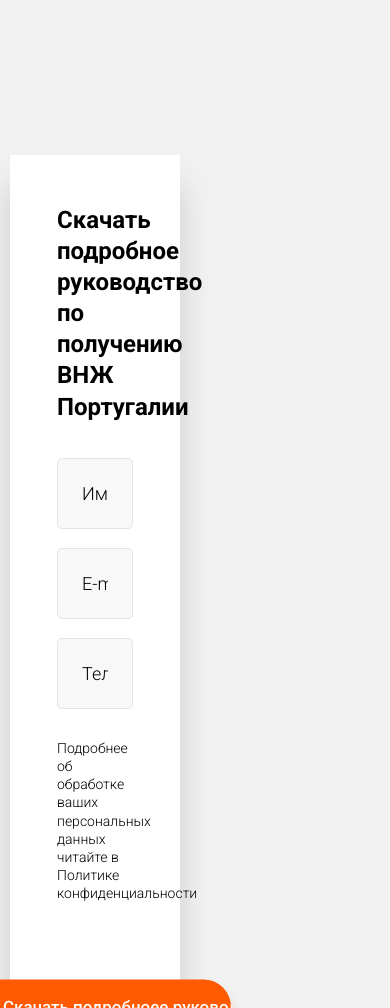
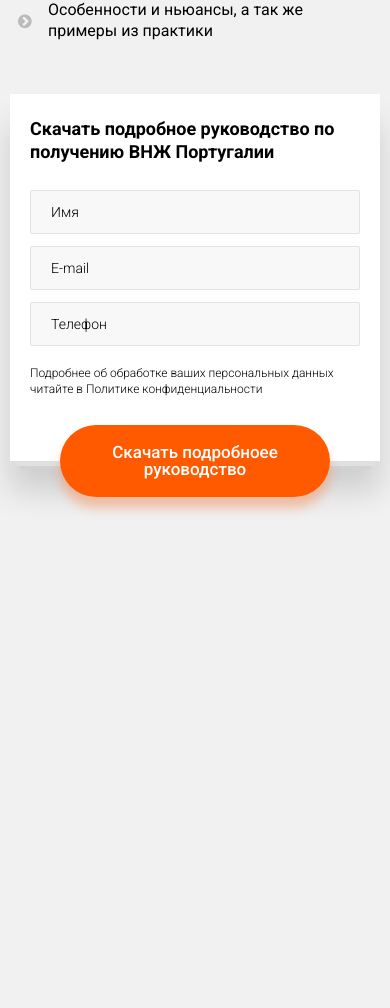
Before and after one commit to Owleek/residence-multi-page, a website: page src/guide.html in a window 390 px wide. Shown: the part 739-1747 px from the top of the page. After the commit the page ends 1292 px from the top, so only its background shows below. Drawn offline with nearby package versions, Linux system fonts and the light colour scheme; files that its build step writes are made by us from their sources.

Commit message:
2 pages is responsive

```diff
--- a/src/guide.html
+++ b/src/guide.html
@@ -19,7 +19,7 @@
 <body>
     <div class="layout">
         <header class="header">
-            <div class="keepcenter">
+            <div class="keepcenter keepcenter_narrow-indent-mob">
                 <div class="header__inner">
                     <div class="header__left-column">
                         <a href="#" class="header__logo">
@@ -76,7 +76,7 @@
                                     </li>
                                 </ul>
                             </div>
-                            <div class="guide__column">
+                            <div class="guide__column form-container">
                                 <div class="form linear-shadow">
                                     <h3 class="form__title">
                                         Скачать подробное руководство по получению ВНЖ Португалии
@@ -96,7 +96,7 @@
                                             конфиденциальности
                                         </p>
                                         <button type="submit" class="btn btn_abs-center">
-                                            Скачать подробноее руководство
+                                            Скачать подробноее <br />руководство
                                         </button>
                                     </form>
                                 </div>
--- a/src/style/_sets.scss
+++ b/src/style/_sets.scss
@@ -116,11 +116,18 @@ b {
         color: inherit;
     }
 
+    &_min-w {
+        min-width: 336px;
+
+        @include respond(md) {
+            min-width: auto;
+        }
+    }
+
     @include respond(md) {
-        width: toRem(272);
+        width: toRem(270);
         line-height: 1;
-        padding-top: toEm(19, 17);
-        padding-bottom: toEm(19, 17);
+        padding: toEm(19, 17) toEm(20, 17);
     }
 
     @media only screen and (min-width: 1024px) {
@@ -137,41 +144,43 @@ b {
             font-size: toRem(10);
         }
 
-        &-const {
-            @include respond(md) {
-                font-size: toRem(14);
-            }
-        }
 
         @include respond(md) {
             width: auto;
             min-width: toRem(136);
+        }
+
+        &-const {
+            @include respond(md) {
+                font-size: toRem(14) !important;
+                padding: toEm(15, 14) toEm(38, 14) !important;
+            }
         }
     }
 
 
 
     &_sm.btn_border-3 {
-        padding: toEm(7, 14) toEm(21,14);
+        padding: toEm(7, 14) toEm(21, 14);
 
         @include respond(md) {
-            padding: toEm(2, 14) toEm(12,14);
+            padding: toEm(8, 14) toEm(12, 14);
         }
     }
 
     &_sm.btn_border-2 {
-        padding: toEm(8, 14) toEm(22,14);
+        padding: toEm(8, 14) toEm(22 ,14);
 
         @include respond(md) {
-            padding: toEm(9, 14) toEm(13,14);
+            padding: toEm(9, 14) toEm(13, 14);
         }
     }
 
     &_sm.btn_border-1 {
-        padding: toEm(9, 14) toEm(23,14);
+        padding: toEm(9, 14) toEm(23, 14);
 
         @include respond(md) {
-            padding: toEm(10, 14) toEm(14,14);
+            padding: toEm(10, 14) toEm(14, 14);
         }
     }
 
@@ -200,16 +209,28 @@ b {
     &_border-3 {
         border-width: 3px;
         padding: toEm(22, 17) toEm(41, 17);
+
+        @include respond(md) {
+            padding: toEm(16, 17) toEm(17, 17);
+        }
     }
 
     &_border-2 {
         border-width: 2px;
         padding: toEm(23, 17) toEm(42, 17);
+
+        @include respond(md) {
+            padding: toEm(17, 17) toEm(18, 17);
+        }
     }
 
     &_border-1 {
         border-width: 1px;
         padding: toEm(24, 17) toEm(43, 17);
+
+        @include respond(md) {
+            padding: toEm(18, 17) toEm(19, 17);
+        }
     }
 
     &_icon {
@@ -271,10 +292,6 @@ b {
         left: 50%; bottom: 0;
         transform: translate(-50%, 50%);
     }
-
-    &_min-w {
-        min-width: 336px;
-    }
 }
 
 .pick-btn {
@@ -317,11 +334,29 @@ b {
     margin: 0 auto;
 
     @include respond(lg) {
-        padding: 0px 60px;
+        padding: 0px $lg-indent;
+    }
+
+    @include respond(md) {
+        padding: 0px $md-indent;
     }
 
     @include respond(sm) {
-        padding: 0px 10px;
+        padding: 0px $sm-indent;
+    }
+
+    @include respond(xs) {
+        padding: 0px $xs-indent;
+    }
+
+    &_narrow-indent-mob {
+        @include respond(xs) {
+            padding: 0px $xs-narrow-indent;
+
+            .fix-narrow-indent {
+                margin-left: diffNarrows();
+            }
+        }
     }
 }
 
@@ -369,6 +404,12 @@ b {
 
 .hidden-mob {
     @include respond(md) {
-        display: none;
+        display: none !important;
     }
 }
+
+.hidden-lg {
+    @media only screen and (min-width: 1024px) {
+        display: none !important;
+    }
+}
--- a/src/style/_vars.scss
+++ b/src/style/_vars.scss
@@ -1,3 +1,28 @@
+$lg-indent: 60px;
+$md-indent: 120px;
+$sm-indent: 80px;
+$xs-indent: 18px;
+$xs-narrow-indent: 10px;
+
+$i-mapsign: f277;
+$i-university: f19c;
+$i-calendarcheck: f274;
+$i-banknote: f0d6;
+$i-reply: f122;
+$i-arrowright: f138;
+$i-xsquare: f2d3;
+$i-addresscard: f2bb;
+$i-visa: f1f0;
+$i-arrowdown: f175;
+
+$black: #000000;
+$white: #ffffff;
+$gray: #bbbbbb;
+$orange: #ff5a00;
+$dark-blue: #18598b;
+$light-blue: #0078d4;
+$body-color: #f1f1f1;
+
 @mixin respond($device) {
 
     @if $device == xl {
@@ -19,6 +44,12 @@
     };
 
     @if $device == sm {
+        @media only screen and (max-width: 768px) {
+            @content;
+        }
+    };
+
+    @if $device == xs {
         @media only screen and (max-width: 567px) {
             @content;
         }
@@ -33,21 +64,6 @@
     @return ($pixels / $parentfont) + em;
 }
 
-$i-mapsign: f277;
-$i-university: f19c;
-$i-calendarcheck: f274;
-$i-banknote: f0d6;
-$i-reply: f122;
-$i-arrowright: f138;
-$i-xsquare: f2d3;
-$i-addresscard: f2bb;
-$i-visa: f1f0;
-$i-arrowdown: f175;
-
-$black: #000000;
-$white: #ffffff;
-$gray: #bbbbbb;
-$orange: #ff5a00;
-$dark-blue: #18598b;
-$light-blue: #0078d4;
-$body-color: #f1f1f1;
+@function diffNarrows() {
+    @return ($xs-indent - $xs-narrow-indent);
+}
--- a/src/style/style.scss
+++ b/src/style/style.scss
@@ -14,7 +14,6 @@
 
     @include respond(md) {
         padding: 0;
-        overflow: hidden;
     }
 
     a {
@@ -28,17 +27,33 @@
         @include respond(md) {
             flex-direction: column;
             justify-content: flex-start;
+            padding-bottom: toRem(17);
         }
     }
 
     &__left-column {
+        @include respond(lg) {
+            margin-right: -$lg-indent;
+            margin-left: -$lg-indent;
+        }
+
         @include respond(md) {
             background-color: $white;
             text-align: center;
             padding: 0.75em 0px;
-            margin-right: -10px;
-            margin-left: -10px;
+            margin-right: -$md-indent;
+            margin-left: -$md-indent;
             margin-bottom: 1.125em;
+        }
+
+        @include respond(sm) {
+            margin-right: -$sm-indent;
+            margin-left: -$sm-indent;
+        }
+
+        @include respond(xs) {
+            margin-right: -$xs-narrow-indent;
+            margin-left: -$xs-narrow-indent;
         }
     }
 
@@ -187,7 +202,7 @@
     }
 
     @include respond(md) {
-        padding-top: 9.5em;
+        padding-top: toRem(135);
     }
 
     &__column {
@@ -810,6 +825,9 @@
         margin-bottom: toRem(107);
 
         @include respond(md) {
+            flex-wrap: nowrap;
+            flex-direction: column;
+            align-items: center;
             margin-right: 0;
             margin-bottom: toRem(36);
         }
@@ -829,6 +847,10 @@
 
     &__offer {
         margin-bottom: toRem(180);
+
+        @include respond(md) {
+            margin-bottom: toRem(105);
+        }
     }
 }
 
@@ -903,6 +925,10 @@
         padding-bottom: toRem(132);
         position: relative;
 
+        @include respond(md) {
+            padding-bottom: toRem(72);
+        }
+
         &:before {
             content: "";
             position: absolute;
@@ -913,6 +939,10 @@
             background-repeat: no-repeat;
             background-size: contain;
             background-position: 0 0;
+
+            @include respond(md) {
+                display: none;
+            }
         }
     }
 
@@ -922,6 +952,10 @@
 
     &__title {
         margin-bottom: toEm(65, 32);
+
+        @include respond(md) {
+            margin-bottom: toRem(58);
+        }
     }
 
     &__subtitle {
@@ -935,6 +969,10 @@
 
         &:last-child {
             margin-bottom: 30px;
+
+            @include respond(md) {
+                margin-bottom: 0;
+            }
         }
     }
 }
@@ -944,31 +982,66 @@
     color: $white;
     z-index: 50;
 
+    @include respond(md) {
+        font-size: toRem(15);
+    }
+
     &__inner {
         max-width: 944px;
         margin: 0 auto;
         padding-top: toRem(55);
         padding-bottom: 1px;
         text-align: center;
+
+        @include respond(md) {
+            padding-top: toRem(35);
+        }
     }
 
     &__title {
         margin-bottom: toEm(75, 32);
+
+        @include respond(md) {
+            margin-bottom: toRem(44);
+        }
     }
 
     &__text {
         padding: 0 toRem(100);
         margin-bottom: toRem(62);
+
+        @include respond(md) {
+            padding: 0;
+            margin-bottom: toRem(30);
+        }
     }
 
     &__buttons {
         margin-bottom: toRem(75);
+
+        @include respond(md) {
+            display: flex;
+            flex-direction: column;
+            align-items: center;
+            margin-bottom: toRem(39);
+        }
     }
 
     &__btn {
         &:not(:first-child) {
             margin-left: toRem(28);
+
+            @include respond(md) {
+                margin-left: 0;
+            }
         }
+
+        &:not(:last-child) {
+            @include respond(md) {
+                margin-bottom: 1rem;
+            }
+        }
+
     }
 }
 
@@ -979,6 +1052,10 @@
 .footer {
     padding-top: 2.5em;
     padding-bottom: 2.875em;
+
+    @include respond(md) {
+        font-size: toRem(14);
+    }
 
     &__inner {
         display: flex;
@@ -1001,7 +1078,10 @@
 
     &__contact {
         .contact-label {
-
+            @include respond(md) {
+                display: inline-block;
+                margin-bottom: 5px;
+            }
         }
 
         .contact {
@@ -1010,6 +1090,10 @@
             font-size: 1.81rem;
             color: $black;
             font-weight: 700;
+
+            @include respond(md) {
+                font-size: toRem(26);
+            }
         }
     }
 
@@ -1096,10 +1180,19 @@
     &__inner {
         padding-top: toRem(86);
         padding-bottom: 1px;
+
+        @include respond(md) {
+            padding-top: toRem(18);
+            padding-bottom: toRem(92);
+        }
     }
 
     &__column {
         width: calc(50% - 15px);
+
+        @include respond(md) {
+            width: auto;
+        }
     }
 
     &__manual-image {
@@ -1116,15 +1209,28 @@
 
     &__list {
         margin-bottom: toRem(158);
+
+        @include respond(md) {
+            margin-bottom: toRem(52);
+        }
     }
 }
 
 //  guide page end
 
+.form-container {
+    margin-right: - diffNarrows();
+    margin-left: - diffNarrows();
+}
+
 .form {
     padding: toRem(50) toRem(47) 0 toRem(47);
     background-color: $white;
     box-shadow: 0 30px 30px 0 rgba(0, 0, 0, 0.15);
+
+    @include respond(md) {
+        padding: toRem(23) toRem(20) 0 toRem(20);
+    }
 
     &__heading {
         margin-bottom: toRem(21);
@@ -1134,6 +1240,10 @@
     &__title {
         font-size: toRem(24);
         margin-bottom: toEm(35,24);
+
+        @include respond(md) {
+            font-size: toRem(18);
+        }
     }
 
     &__heading-title {
@@ -1164,14 +1274,26 @@
     &__input {
         margin-bottom: toRem(19);
 
+        @include respond(md) {
+            margin-bottom: toRem(12);
+        }
+
         &:last-of-type {
             margin-bottom: toRem(30);
+
+            @include respond(md) {
+                margin-bottom: toRem(20);
+            }
         }
     }
 
     form {
         padding-bottom: toRem(84);
         position: relative;
+
+        @include respond(md) {
+            padding-bottom: toRem(44);
+        }
     }
 
     input {
@@ -1184,6 +1306,12 @@
         width: 100%;
         border: 1px solid #e4e4e4;
 
+        @include respond(md) {
+            border-radius: 2px;
+            font-size: toRem(14);
+            padding: toRem(13) toRem(20);
+        }
+
         &::placeholder {
             color: $black;
         }
@@ -1193,6 +1321,11 @@
         font-size: toRem(14);
         font-weight: 300;
         margin-bottom: toRem(20);
+
+        @include respond(md) {
+            font-size: toRem(12);
+        }
+
     }
 
     &_wide {
```
Also changed, not shown: src/index.html (+83 -77 lines).
